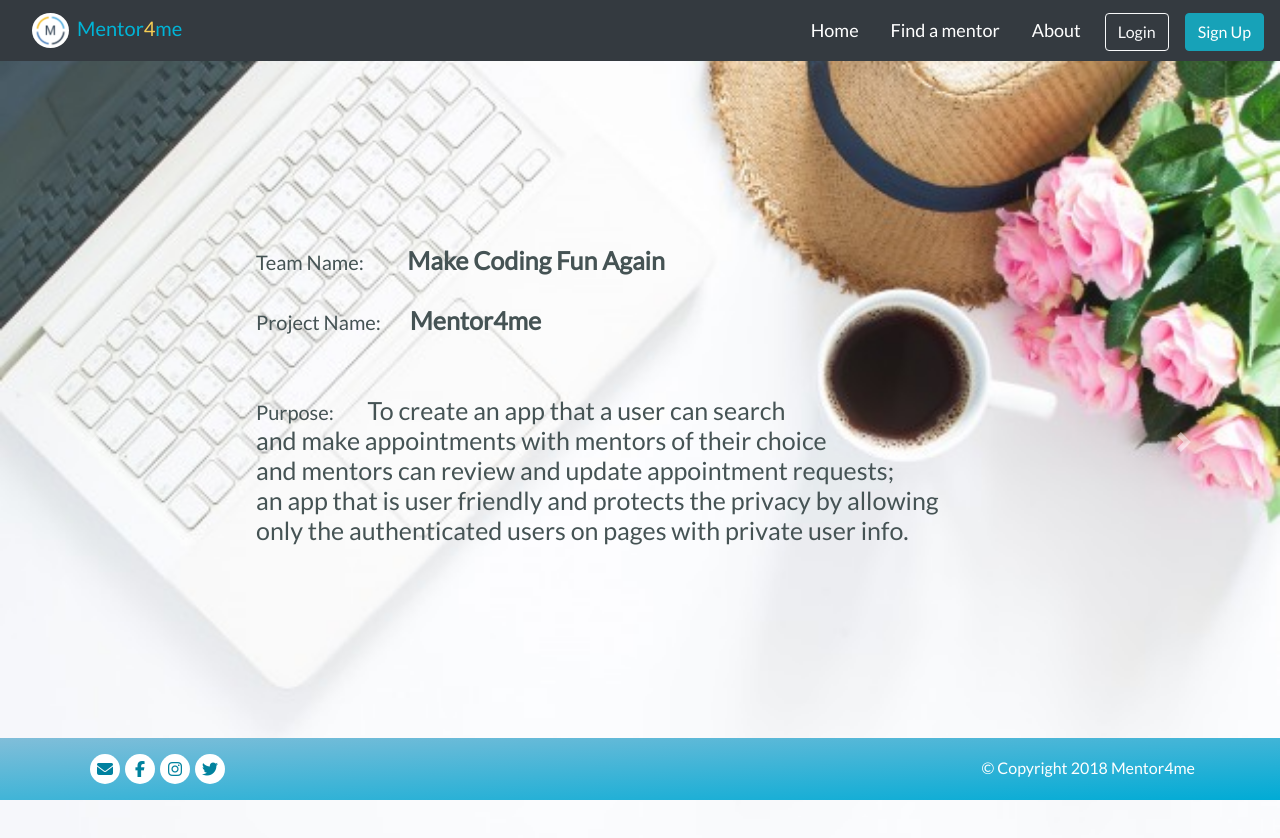
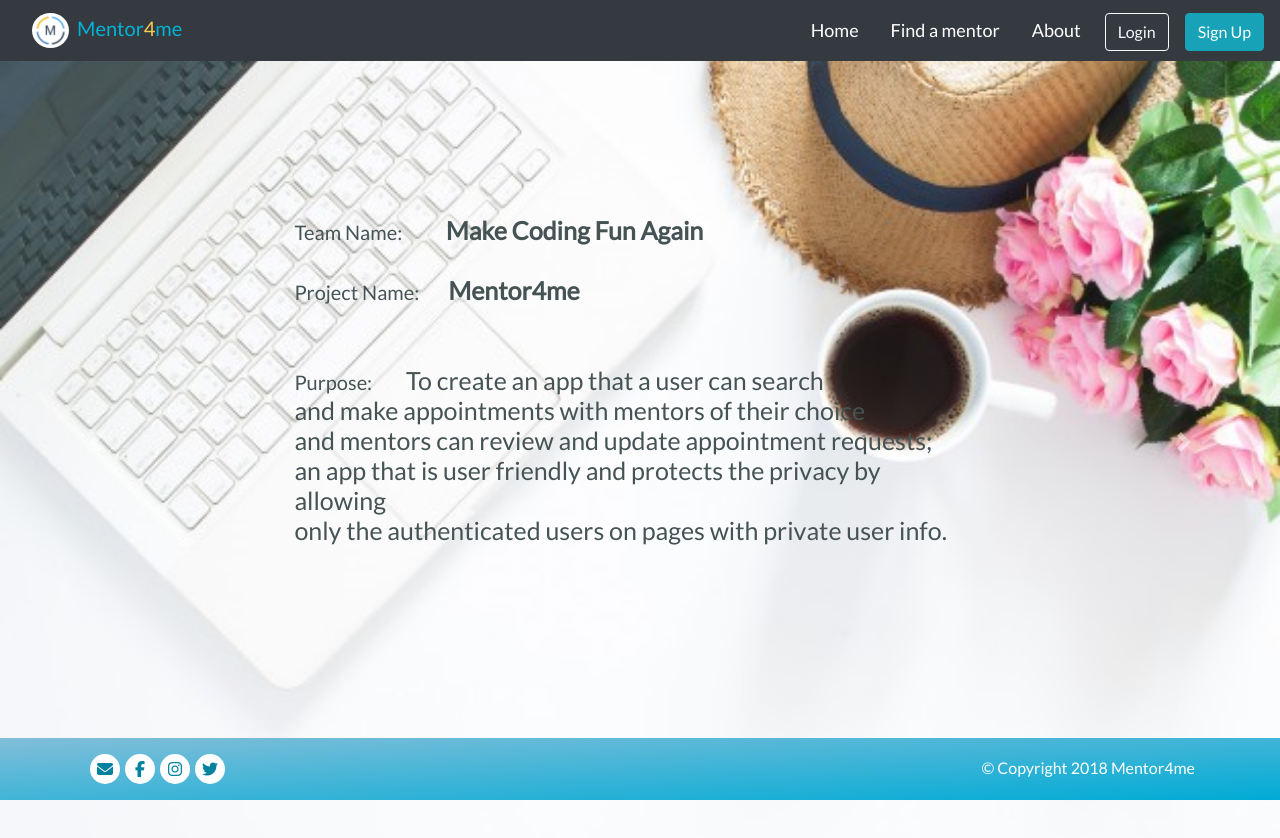
Before and after one commit to 8-27-a/final-project, a React (Create React App) app in the folder client/: page /demo in a window 1280 px wide. Shown: the top 838 px of the page. Built offline with nearby package versions, Linux system fonts and the light colour scheme.

Commit message:
adjust caption

```diff
--- a/client/src/containers/about.css
+++ b/client/src/containers/about.css
@@ -77,10 +77,10 @@
   bottom: 20px;
   text-align: left;
   color: #455354;
-  left: 20%;
-  right: 15%;
+  left: 23%;
+  right: 25%;
   z-index: 10;
-  margin-bottom: 22%;
+  margin-bottom: 25%;
 }
 
 .caption-7 {
@@ -143,8 +143,8 @@
     bottom: 20px;
     text-align: left;
     color: #455354;
-    left: 20%;
-    right: 20%;
+    left: 23%;
+    right: 25%;
     z-index: 10;
     margin-bottom: 25%;
   }
```
Also changed, not shown: client/public/images/mentor4me.png (added).
